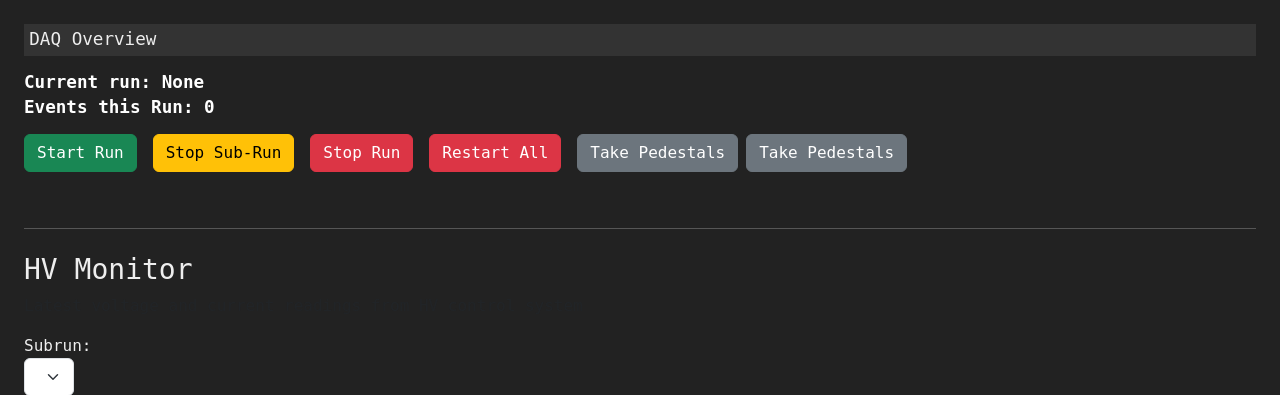
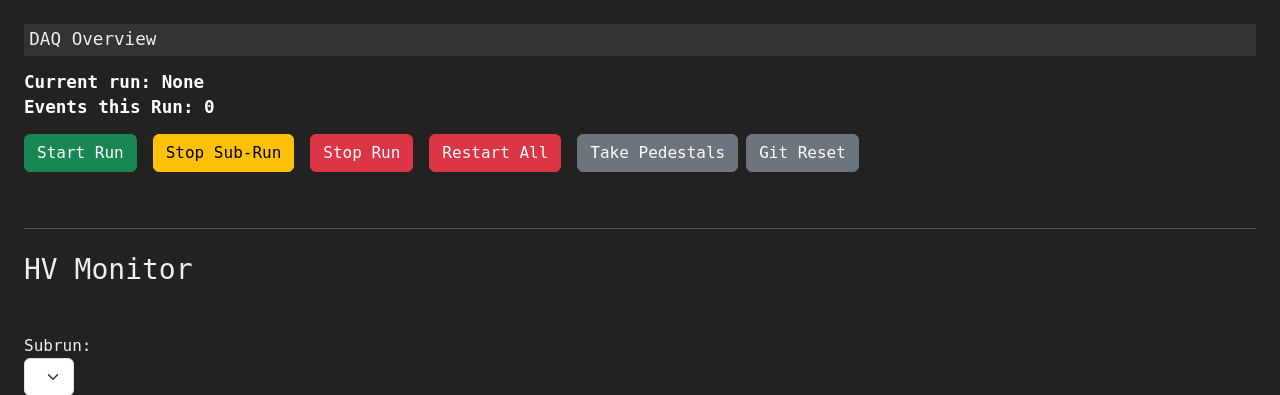
Before and after one commit to Dyn0402/nTof_x17_DAQ, a Flask app: template flask_app/templates/index.html in a window 1280 px wide. Shown: the part 58-453 px from the top of the page. Run offline with Flask 3, Linux system fonts and the light colour scheme; the template is opened without the code that fills it, so the values that code supplies are empty; some libraries are stand-ins or nearby versions.

Commit message:
index.html updated git-reset button text

```diff
--- a/flask_app/templates/index.html
+++ b/flask_app/templates/index.html
@@ -23,7 +23,7 @@
     <button id="stop-run" class="btn btn-danger me-2 mb-2">Stop Run</button>
     <button id="restart-all" class="btn btn-danger me-2 mb-2">Restart All</button>
     <button id="take-pedestals" class="btn btn-secondary mb-2">Take Pedestals</button>
-    <button id="git-reset" class="btn btn-secondary mb-2">Take Pedestals</button>
+    <button id="git-reset" class="btn btn-secondary mb-2">Git Reset</button>
   </div>
 
     <div class="row" id="status-cards">
```
